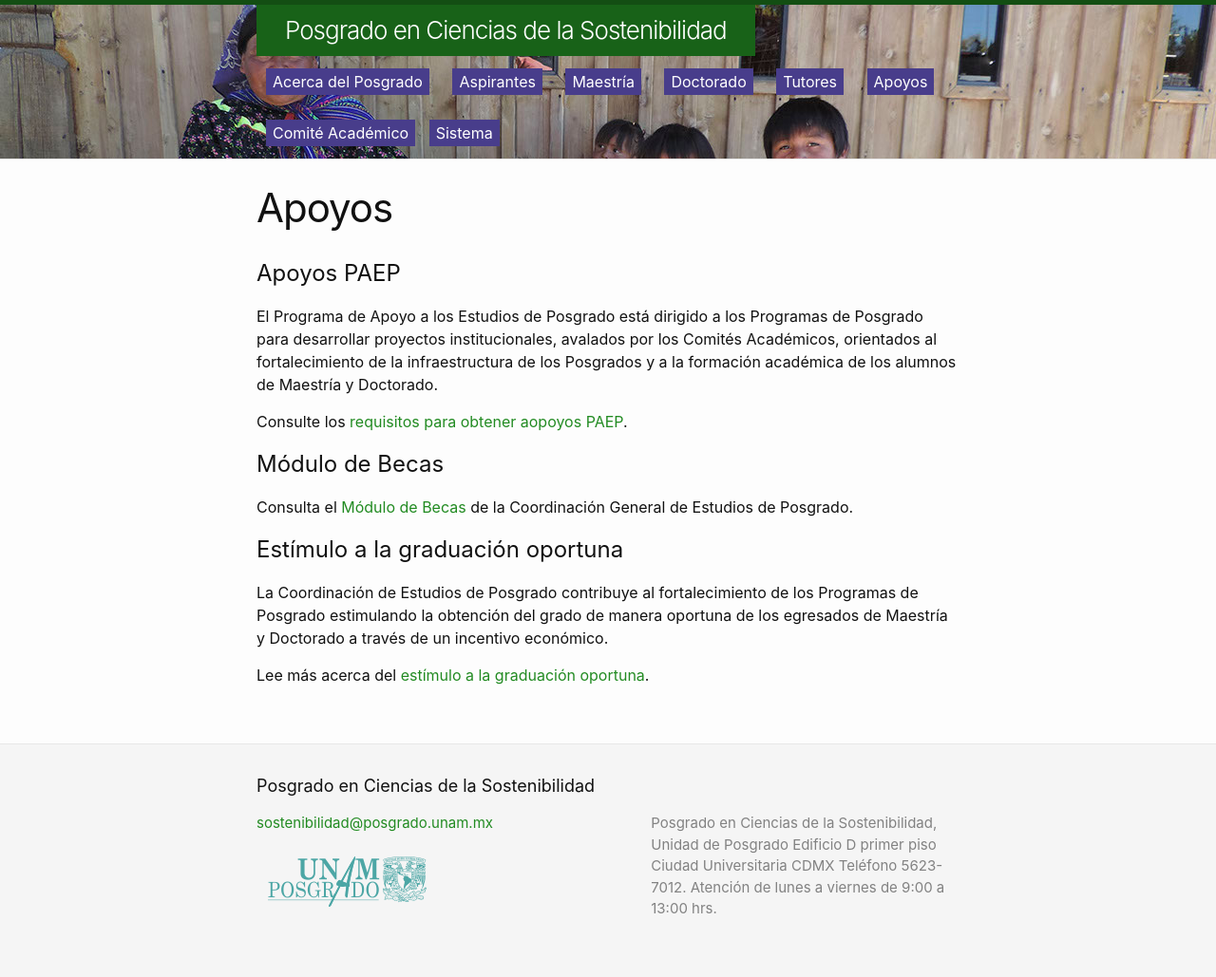
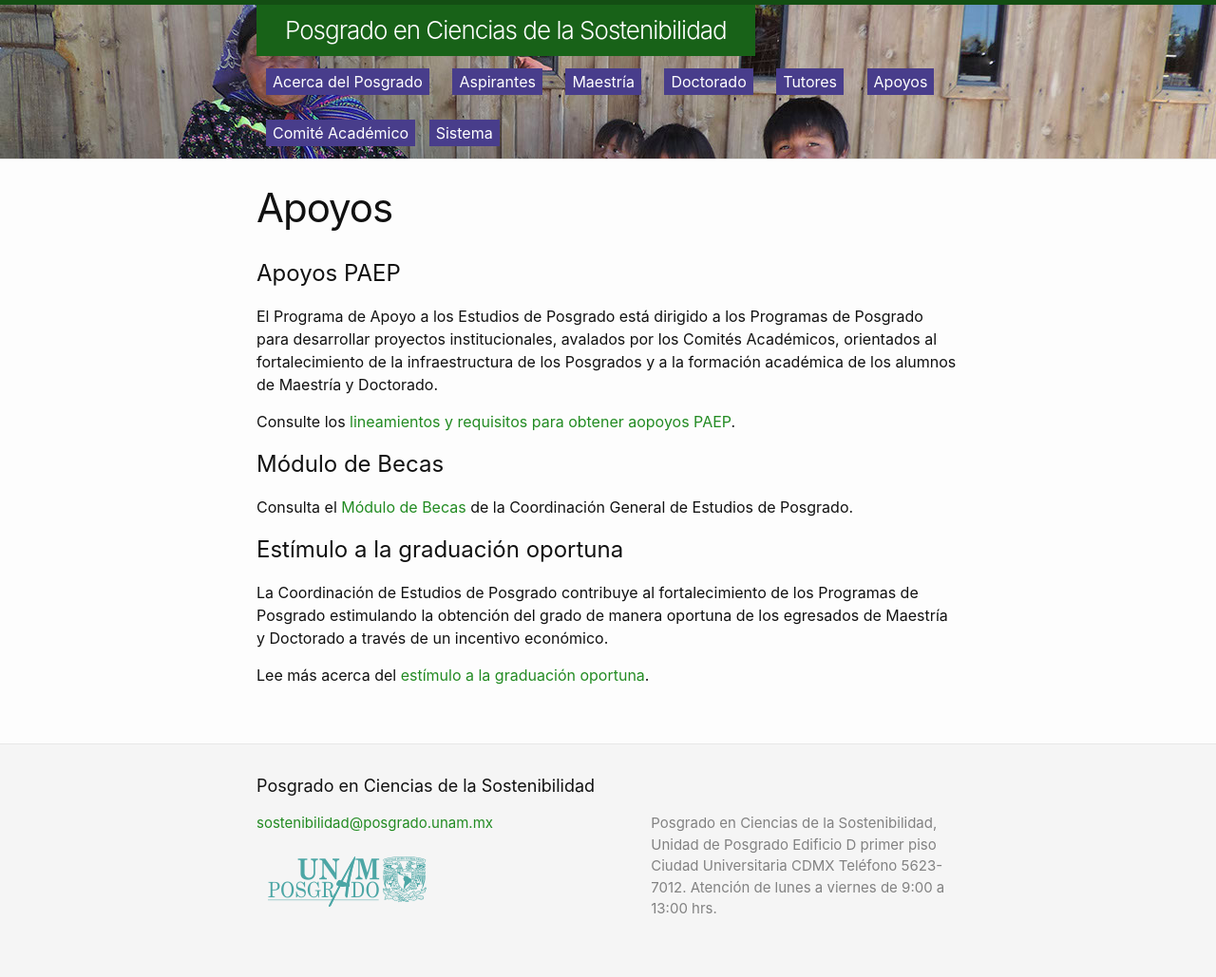
Before and after one commit to pcs-unam/pcs-unam.github.io, a Jekyll site: the page built from 05_apoyos.md, in a window 1280 px wide. Shown: the whole page at 95% size. Built offline with Jekyll 4.4.1, drawn with Linux system fonts in a browser that asks for light colours.

Commit message:
Ahora los lineamientos se consultan directamente en un pdf

```diff
--- a/05_apoyos.md
+++ b/05_apoyos.md
@@ -14,7 +14,7 @@
 la infraestructura de los Posgrados y a la formación académica de los
 alumnos de Maestría y Doctorado.
 
-Consulte los [requisitos para obtener aopoyos PAEP](/apoyos/paep).
+Consulte los [lineamientos y requisitos para obtener aopoyos PAEP](/assets/docs/lineamientos_paep_2019.pdf).
 
 
 # Módulo de Becas
```
